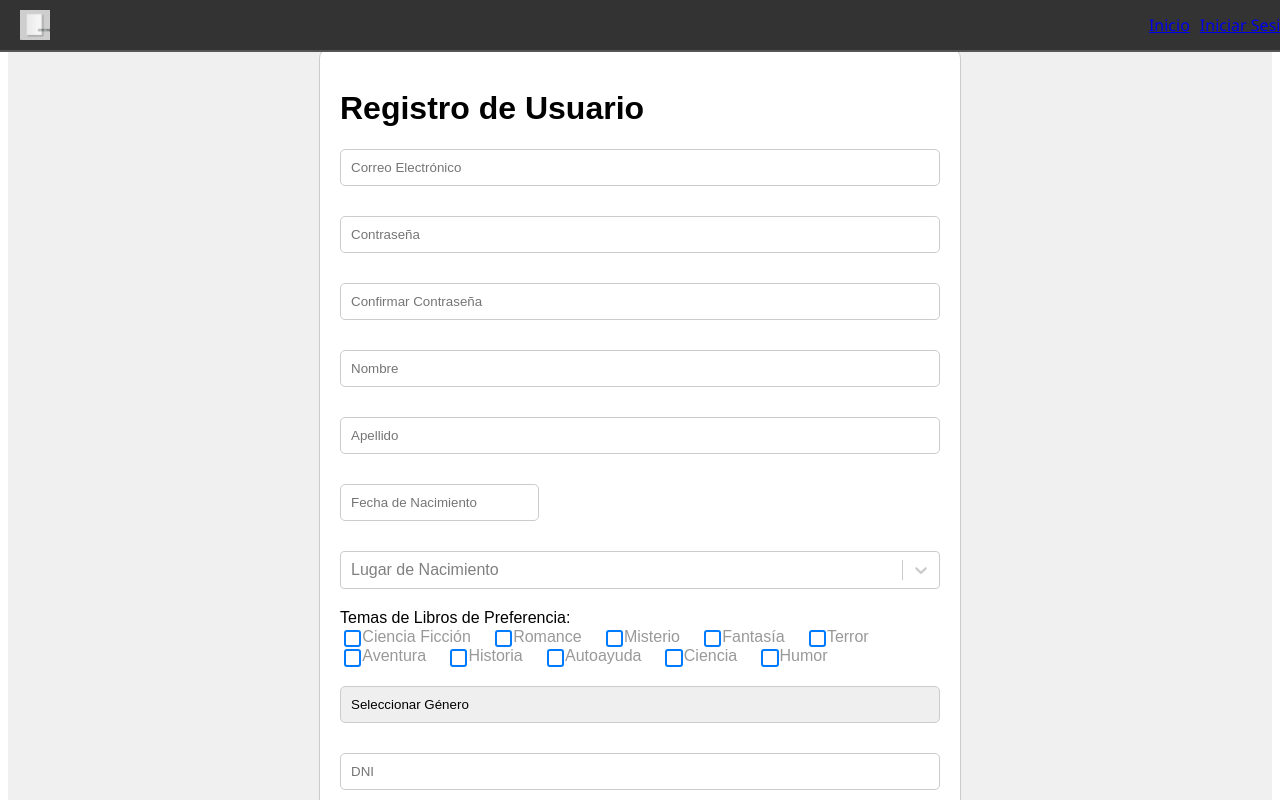
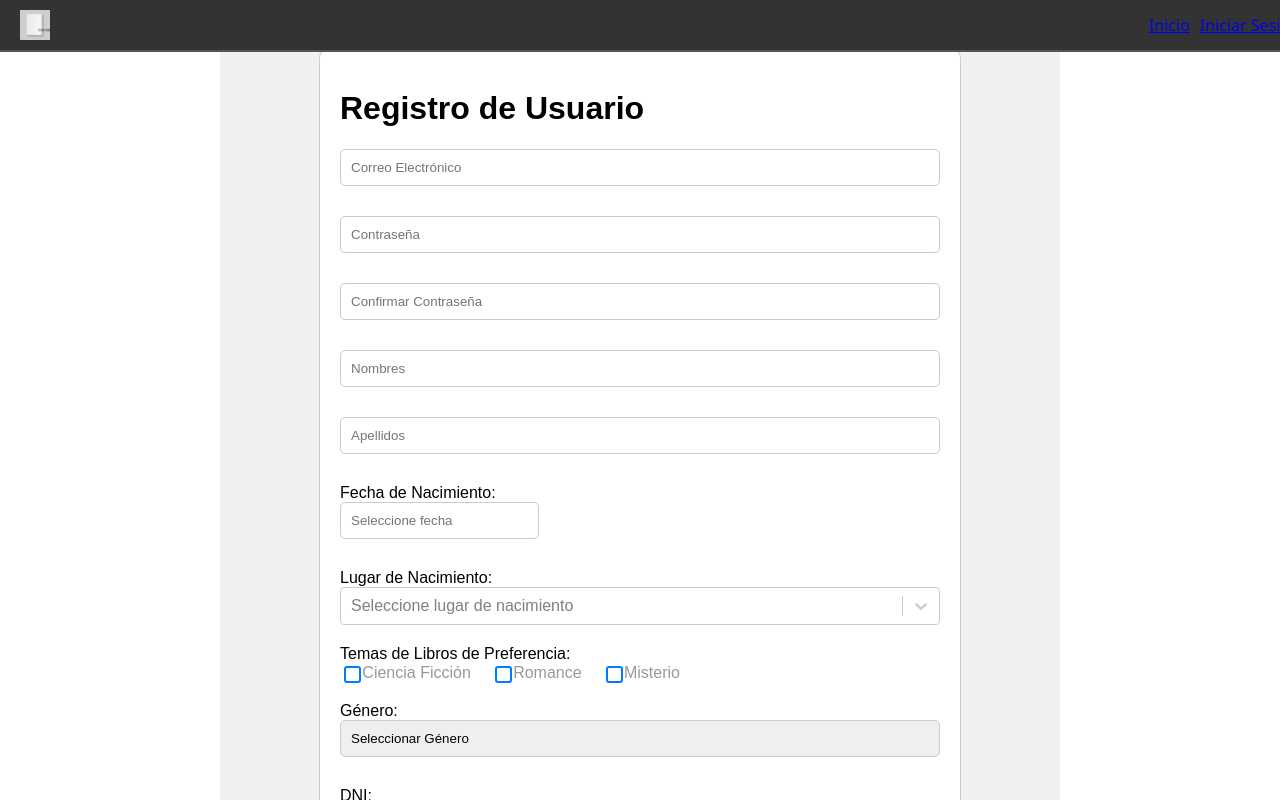
Before and after one commit to SanMar2001/Django_LibraryAPI, a React (Vite) app in the folder client/: page /register in a window 1280 px wide. Shown: the top 800 px of the page. Built offline with nearby package versions, Linux system fonts and the light colour scheme.

Commit message:
Papi arreglar lo del registro que con tantos cambios habia quedado sin funcionar jajaja que gonorrea

```diff
--- a/client/src/index.css
+++ b/client/src/index.css
@@ -11,7 +11,8 @@
 
 /* Ajuste de la posición del contenido principal para evitar que quede oculto detrás de la barra de navegación */
 .container.content {
-  padding-top: 80px; /* Ajusta según sea necesario para evitar que el contenido quede detrás de la barra de navegación */
+  padding-top: 80px;
+  /* Ajusta según sea necesario para evitar que el contenido quede detrás de la barra de navegación */
 }
 
 /* Estilos para el formulario */
@@ -87,13 +88,16 @@ label {
   z-index: 1000;
   display: flex;
   justify-content: space-between;
-  align-items: center; /* Alinea verticalmente los elementos */
-  border-bottom: 2px solid #555; /* Grosor de la barra de navegación */
+  align-items: center;
+  /* Alinea verticalmente los elementos */
+  border-bottom: 2px solid #555;
+  /* Grosor de la barra de navegación */
 }
 
 /* Ajuste de la posición del contenido principal para evitar que quede oculto detrás de la barra de navegación */
 .container.content {
-  padding-top: 80px; /* Ajusta según sea necesario para evitar que el contenido quede detrás de la barra de navegación */
+  padding-top: 80px;
+  /* Ajusta según sea necesario para evitar que el contenido quede detrás de la barra de navegación */
 }
 
 /* Alineación vertical de los elementos de la barra de navegación */
@@ -105,7 +109,8 @@ label {
 .navigation ul {
   list-style: none;
   padding: 5px;
-  display: flex; /* Mostrar los elementos como flexbox */
+  display: flex;
+  /* Mostrar los elementos como flexbox */
   margin-left: 10px;
 }
 
@@ -137,45 +142,101 @@ body {
 }
 
 .logo {
-  height: 30px; /* Ajusta la altura del logo según sea necesario */
+  height: 30px;
+  /* Ajusta la altura del logo según sea necesario */
 }
 
 /* Estilos para los checkboxes */
 .checkbox-group {
   display: flex;
-  flex-wrap: wrap; /* Permite que los checkboxes se envuelvan automáticamente si no hay suficiente espacio en la línea */
+  flex-wrap: wrap;
+  /* Permite que los checkboxes se envuelvan automáticamente si no hay suficiente espacio en la línea */
   margin-bottom: 10px;
 }
 
 .checkbox-label {
-  margin-right: 20px; /* Espacio entre cada checkbox */
-  display: flex; /* Alinea el contenido verticalmente */
-  align-items: center; /* Centra verticalmente el checkbox y el texto */
-  color: #999; /* Color del texto similar al color del placeholder */
+  margin-right: 20px;
+  /* Espacio entre cada checkbox */
+  display: flex;
+  /* Alinea el contenido verticalmente */
+  align-items: center;
+  /* Centra verticalmente el checkbox y el texto */
+  color: #999;
+  /* Color del texto similar al color del placeholder */
 }
 
 .checkbox-group label {
-  color: #999; /* Color del texto similar al color del placeholder */
+  color: #999;
+  /* Color del texto similar al color del placeholder */
 }
 
 .checkbox-label input[type="checkbox"] {
-  margin-right: 5px; /* Espacio entre el checkbox y el texto */
-  height: 1em; /* Establece la altura del checkbox igual al tamaño de la fuente */
-  width: 1em; /* Establece el ancho del checkbox igual al tamaño de la fuente */
-  appearance: none; /* Elimina los estilos predeterminados del checkbox */
+  margin-right: 5px;
+  /* Espacio entre el checkbox y el texto */
+  height: 1em;
+  /* Establece la altura del checkbox igual al tamaño de la fuente */
+  width: 1em;
+  /* Establece el ancho del checkbox igual al tamaño de la fuente */
+  appearance: none;
+  /* Elimina los estilos predeterminados del checkbox */
 }
 
 .checkbox-label input[type="checkbox"]::before {
   content: '';
   display: inline-block;
-  width: 1em; /* Establece el ancho del cuadro del checkbox */
-  height: 1em; /* Establece la altura del cuadro del checkbox */
-  border: 2px solid #007bff; /* Cambia el color del borde del checkbox */
-  background-color: transparent; /* Establece el fondo del cuadro del checkbox como transparente */
+  width: 1em;
+  /* Establece el ancho del cuadro del checkbox */
+  height: 1em;
+  /* Establece la altura del cuadro del checkbox */
+  border: 2px solid #007bff;
+  /* Cambia el color del borde del checkbox */
+  background-color: transparent;
+  /* Establece el fondo del cuadro del checkbox como transparente */
   border-radius: 3px;
   margin-right: 5px;
 }
 
 .checkbox-label input[type="checkbox"]:checked::before {
-  background-color: #007bff; /* Cambia el color de fondo del checkbox cuando está seleccionado */
+  background-color: #007bff;
+  /* Cambia el color de fondo del checkbox cuando está seleccionado */
 }
+
+.container {
+  max-width: 800px;
+  margin: 0 auto;
+  padding: 20px;
+}
+
+.slider {
+  display: flex;
+  justify-content: space-between;
+  align-items: center;
+  width: 100%;
+  border: 1px solid #ccc;
+  border-radius: 5px;
+  padding: 20px;
+}
+
+.book-details {
+  flex: 1;
+  text-align: center;
+}
+
+.button {
+  background-color: #f0f0f0;
+  border: none;
+  padding: 10px;
+  cursor: pointer;
+  font-size: 20px;
+  border-radius: 5px;
+}
+
+.button:hover {
+  background-color: #ddd;
+}
+
+.footer {
+  margin-top: 20px;
+  text-align: center;
+  font-size: 14px;
+}
--- a/client/src/pages/RegisterPage.jsx
+++ b/client/src/pages/RegisterPage.jsx
@@ -1,26 +1,29 @@
 import React, { useState } from 'react';
 import Select from 'react-select';
-import { Link } from 'react-router-dom';
 import DatePicker from "react-datepicker";
 import "react-datepicker/dist/react-datepicker.css";
 import axios from "axios";
 import '../index.css';
-import countryOptions from '../components/conuntries.js'; // Importa la lista de países manualmente
+import countryOptions from '../components/conuntries.js';
+import addYears from 'date-fns/addYears';
 
 export function RegisterPage() {
     const [formData, setFormData] = useState({
         email: '',
         password: '',
         confirmPassword: '',
-        name: '',
-        surname: '',
-        birthdate: '',
+        names: '',
+        surnames: '',
+        birthdate: null,
         birthplace: '',
         favTopics: [],
         gender: '',
         dni: '',
         address: ''
     });
+
+    const today = new Date();
+    const minDate = addYears(today, -18);
 
     const handleChange = (e) => {
         const { name, value } = e.target;
@@ -48,6 +51,13 @@ export function RegisterPage() {
         }));
     };
 
+    const handleSelectChange = (selectedOption) => {
+        setFormData(prevState => ({
+            ...prevState,
+            birthplace: selectedOption.value
+        }));
+    };
+
     const handleSubmit = async (e) => {
         e.preventDefault();
         try {
@@ -57,18 +67,18 @@ export function RegisterPage() {
                     password: formData.password
                 },
                 dni: formData.dni,
-                names: formData.name,
-                surnames: formData.surname,
-                birthdate: formData.birthdate,
+                names: formData.names,
+                surnames: formData.surnames,
+                birthdate: formData.birthdate ? formData.birthdate.toISOString().split('T')[0] : '',
                 birthplace: formData.birthplace,
                 address: formData.address,
-                gender: formData.gender,
-                fav_topics: formData.favTopics.join(', ') // Convertir la lista de temas en una cadena separada por comas
+                gender: formData.gender === 'Hombre' ? 'Masculino' : formData.gender,
+                fav_topics: formData.favTopics.join(', '),
+                userType: 'client'
             };
 
             const response = await axios.post("http://localhost:8000/users/clients/", userData);
             console.log(response.data);
-            // Redirigir a la página /task-create después de un registro exitoso
             window.location.href = '/task-create';
         } catch (error) {
             console.error('Error al registrar:', error);
@@ -116,49 +126,47 @@ export function RegisterPage() {
                     <div className="form-group">
                         <input
                             type="text"
-                            id="name"
-                            name="name"
-                            value={formData.name}
+                            id="names"
+                            name="names"
+                            value={formData.names}
                             onChange={handleChange}
-                            placeholder="Nombre"
+                            placeholder="Nombres"
                             required
                         />
                     </div>
                     <div className="form-group">
                         <input
                             type="text"
-                            id="surname"
-                            name="surname"
-                            value={formData.surname}
+                            id="surnames"
+                            name="surnames"
+                            value={formData.surnames}
                             onChange={handleChange}
-                            placeholder="Apellido"
+                            placeholder="Apellidos"
                             required
                         />
                     </div>
                     <div className="form-group">
-                        <label htmlFor="birthdate"></label>
+                        <label htmlFor="birthdate">Fecha de Nacimiento:</label>
                         <DatePicker
                             id="birthdate"
+                            name="birthdate"
                             selected={formData.birthdate}
                             onChange={handleChangeDate}
-                            dateFormat="yyyy-MM-dd"
-                            maxDate={new Date()} // Establece la fecha máxima como la fecha actual
-                            showYearDropdown
-                            scrollableYearDropdown
-                            yearDropdownItemNumber={100} // Muestra un rango de 100 años hacia atrás
-                            placeholderText="Fecha de Nacimiento"
+                            placeholderText="Seleccione fecha"
+                            dateFormat="dd/MM/yyyy"
+                            maxDate={minDate}
                             required
                         />
                     </div>
                     <div className="form-group">
-                        <label htmlFor="birthplace"></label>
+                        <label htmlFor="birthplace">Lugar de Nacimiento:</label>
                         <Select
                             id="birthplace"
                             name="birthplace"
                             value={countryOptions.find(option => option.value === formData.birthplace)}
-                            onChange={handleChange}
+                            onChange={handleSelectChange}
                             options={countryOptions}
-                            placeholder="Lugar de Nacimiento"
+                            placeholder="Seleccione lugar de nacimiento"
                             required
                         />
                     </div>
@@ -195,80 +203,10 @@ export function RegisterPage() {
                                 />
                                 Misterio
                             </label>
-                            <label className="checkbox-label">
-                                <input
-                                    type="checkbox"
-                                    name="favTopics"
-                                    value="Fantasía"
-                                    checked={formData.favTopics.includes("Fantasía")}
-                                    onChange={handleCheckboxChange}
-                                />
-                                Fantasía
-                            </label>
-                            <label className="checkbox-label">
-                                <input
-                                    type="checkbox"
-                                    name="favTopics"
-                                    value="Terror"
-                                    checked={formData.favTopics.includes("Terror")}
-                                    onChange={handleCheckboxChange}
-                                />
-                                Terror
-                            </label>
-                            <label className="checkbox-label">
-                                <input
-                                    type="checkbox"
-                                    name="favTopics"
-                                    value="Aventura"
-                                    checked={formData.favTopics.includes("Aventura")}
-                                    onChange={handleCheckboxChange}
-                                />
-                                Aventura
-                            </label>
-                            <label className="checkbox-label">
-                                <input
-                                    type="checkbox"
-                                    name="favTopics"
-                                    value="Historia"
-                                    checked={formData.favTopics.includes("Historia")}
-                                    onChange={handleCheckboxChange}
-                                />
-                                Historia
-                            </label>
-                            <label className="checkbox-label">
-                                <input
-                                    type="checkbox"
-                                    name="favTopics"
-                                    value="Autoayuda"
-                                    checked={formData.favTopics.includes("Autoayuda")}
-                                    onChange={handleCheckboxChange}
-                                />
-                                Autoayuda
-                            </label>
-                            <label className="checkbox-label">
-                                <input
-                                    type="checkbox"
-                                    name="favTopics"
-                                    value="Ciencia"
-                                    checked={formData.favTopics.includes("Ciencia")}
-                                    onChange={handleCheckboxChange}
-                                />
-                                Ciencia
-                            </label>
-                            <label className="checkbox-label">
-                                <input
-                                    type="checkbox"
-                                    name="favTopics"
-                                    value="Humor"
-                                    checked={formData.favTopics.includes("Humor")}
-                                    onChange={handleCheckboxChange}
-                                />
-                                Humor
-                            </label>
                         </div>
                     </div>
-
                     <div className="form-group">
+                        <label htmlFor="gender">Género:</label>
                         <select
                             id="gender"
                             name="gender"
@@ -282,26 +220,27 @@ export function RegisterPage() {
                             <option value="Otro">Otro</option>
                         </select>
                     </div>
-
                     <div className="form-group">
+                        <label htmlFor="dni">DNI:</label>
                         <input
                             type="text"
                             id="dni"
                             name="dni"
                             value={formData.dni}
                             onChange={handleChange}
-                            placeholder="DNI"
+                            placeholder="Ingrese su DNI"
                             required
                         />
                     </div>
                     <div className="form-group">
+                        <label htmlFor="address">Dirección:</label>
                         <input
                             type="text"
                             id="address"
                             name="address"
                             value={formData.address}
                             onChange={handleChange}
-                            placeholder="Dirección"
+                            placeholder="Ingrese su dirección"
                             required
                         />
                     </div>
```
Also changed, not shown: client/src/pages/TaskPage.jsx (+4 -3 lines), 1 other file (tests, documents, lock files or other folders).
